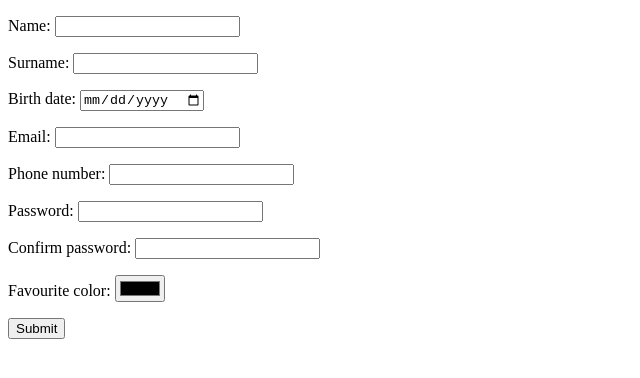
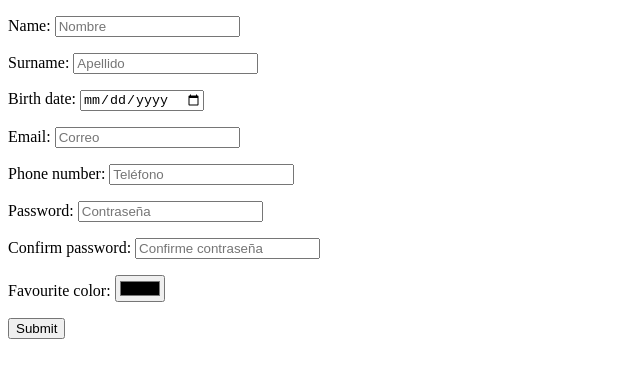
Before and after one commit to Pablovp0/InterfacesUsuarioP1, a plain HTML site: page index.html in a window 1280 px wide. Shown: the whole page, without its empty margins (0-640 px from the left). Drawn offline with Linux system fonts and the light colour scheme.

Commit message:
Placeholders añadidos

```diff
--- a/index.html
+++ b/index.html
@@ -14,12 +14,12 @@
 
     <p>
     <label for="username">Name:</label>
-    <input type="text" name="username" id="username" title='Introduce your name' autocomplete="name"/>
+    <input type="text" name="username" id="username" title='Introduce your name' autocomplete="name" placeholder="Nombre"/>
     </p>
 
     <p>
     <label for="surname">Surname:</label>
-    <input type="text" name="surname" id="surname" title='Introduce your surname' autocomplete="family-name"/>
+    <input type="text" name="surname" id="surname" title='Introduce your surname' autocomplete="family-name" placeholder="Apellido"/>
     </p>
 
     <p>
@@ -29,22 +29,22 @@
 
     <p>
     <label for="email">Email:</label>
-    <input type="text" name="email" id="email" title='Introduce your email' autocomplete="email"/>
+    <input type="text" name="email" id="email" title='Introduce your email' autocomplete="email" placeholder="Correo"/>
     </p>
 
     <p>
     <label for="phone_number">Phone number:</label>
-    <input type="tel" name="phone_number" id="phone_number" title='Introduce your phone number' autocomplete="p"/>
+    <input type="tel" name="phone_number" id="phone_number" title='Introduce your phone number' autocomplete="p" placeholder="Teléfono"/>
     </p>
 
     <p>
     <label for="password">Password:</label>
-    <input type="password" name="password" id="password" title='Introduce your password' autocomplete="new-password"/>
+    <input type="password" name="password" id="password" title='Introduce your password' autocomplete="new-password" placeholder="Contraseña"/>
     </p>
 
     <p>
     <label for="confirm_password">Confirm password:</label>
-    <input type="password" name="confirm_password" id="confirm_password" title='Introduce your password again' autocomplete="new-password"/>
+    <input type="password" name="confirm_password" id="confirm_password" title='Introduce your password again' autocomplete="new-password" placeholder="Confirme contraseña"/>
     </p>
 
     <p>
```
